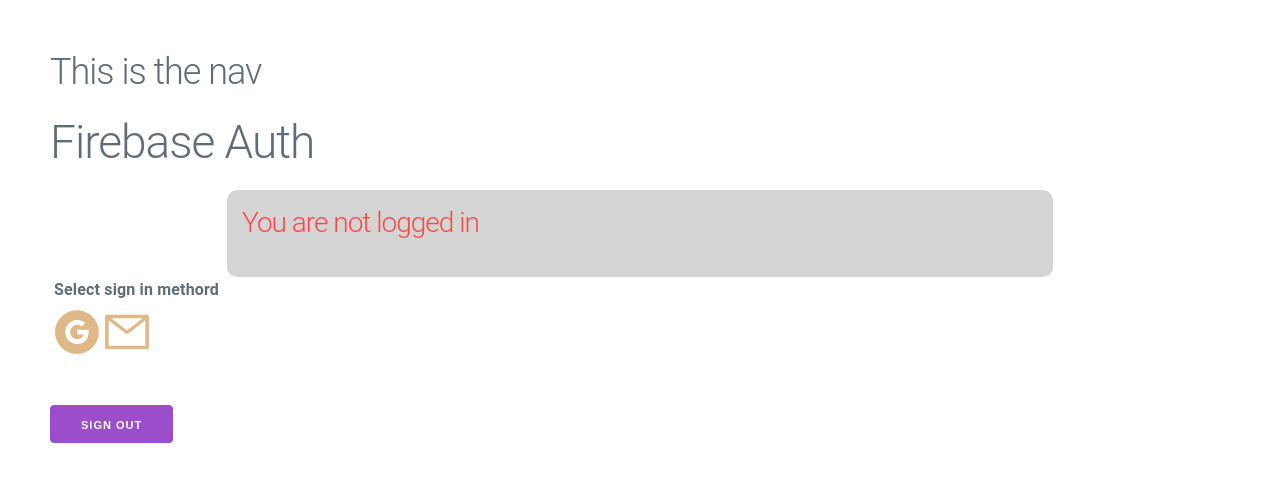
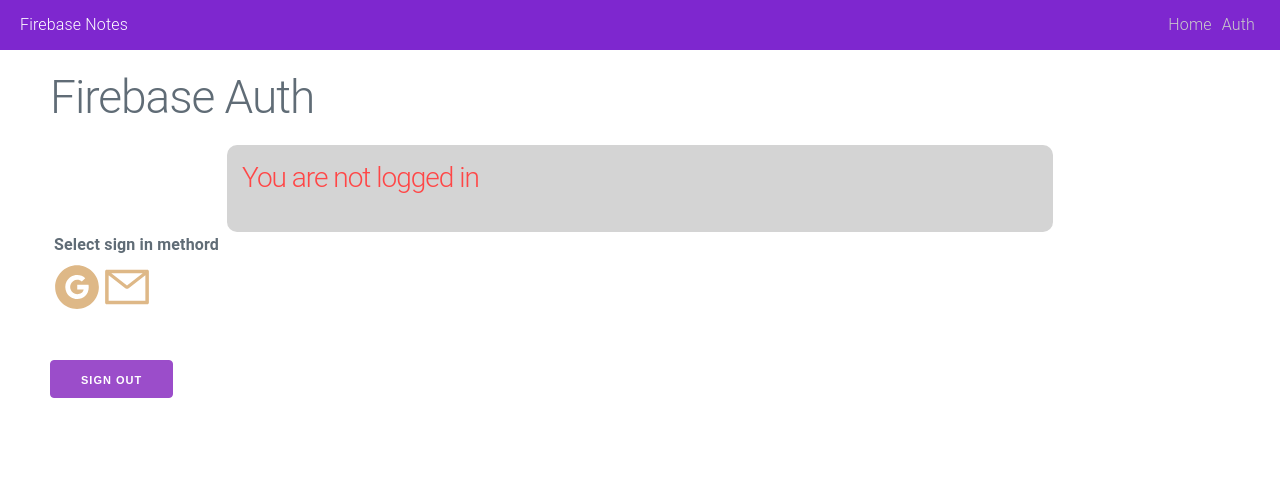
Before and after one commit to Dinujaya-Sandaruwan/firebase-note, a React (Vite) app: page /auth in a window 1280 px wide. Shown: the top 482 px of the page. Built offline with nearby package versions, Linux system fonts and the light colour scheme; no server answers.

Commit message:
Bug fix : Redirect after login with google

```diff
--- a/src/Routes.tsx
+++ b/src/Routes.tsx
@@ -1,12 +1,19 @@
-import { Route, Routes } from "react-router-dom";
+import { Link, Route, Routes } from "react-router-dom";
 import Auth from "./pages/Auth";
 
 const Router = () => {
   return (
     <>
-      <nav>
-        <h2>This is the nav</h2>
+      <nav className="main-nav">
+        <span className="heading">
+          <Link to="/">Firebase Notes</Link>
+        </span>
+        <span className="nav-links">
+          <Link to="/">Home</Link>
+          <Link to="/auth">Auth</Link>
+        </span>
       </nav>
+      <div className="gap"></div>
 
       <Routes>
         <Route path="/auth" element={<Auth />} />
--- a/src/components/GoogleAuth.tsx
+++ b/src/components/GoogleAuth.tsx
@@ -2,18 +2,23 @@ import { FcGoogle } from "react-icons/fc";
 import { signInWithPopup } from "firebase/auth";
 import { auth } from "../config/firebase";
 import { googleProvider } from "../config/firebase";
+import { useNavigate } from "react-router-dom";
 
 interface Props {
   classProp: string;
 }
 
 const GoogleAuth = ({ classProp }: Props) => {
+  const navigate = useNavigate();
+
   const signInWithGoogle = async () => {
     try {
       await signInWithPopup(auth, googleProvider);
     } catch (error) {
       console.error(error);
     }
+
+    navigate("/");
   };
   return (
     <button className={"flex " + classProp} onClick={signInWithGoogle}>
--- a/src/index.css
+++ b/src/index.css
@@ -45,3 +45,41 @@ body{
 .displayNone{
     display: none;
 }
+
+
+/* Nav Bar */
+
+/* ----------------------------------------------------------------------------------- */
+
+.main-nav{
+    width: 100vw;
+    height: 50px;
+    background-color: rgb(126, 39, 207);
+    color: #fff;
+    position: fixed;
+    top: 0;
+    left: 0;
+    padding: 0px 20px 0px 20px;
+
+
+    display: flex;
+    justify-content: space-between;
+    align-items: center;
+}
+
+.heading *{
+    color: #fff;
+}
+
+
+
+.nav-links *{
+    padding: 0px 5px 0px 5px;
+    color: #cacaca ;
+}
+
+.gap{
+    height: 20px;
+}
+
+/* ----------------------------------------------------------------------------------- */
```
